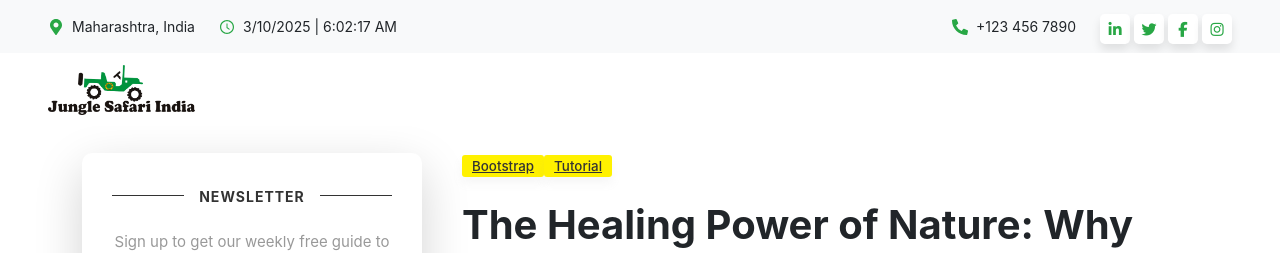
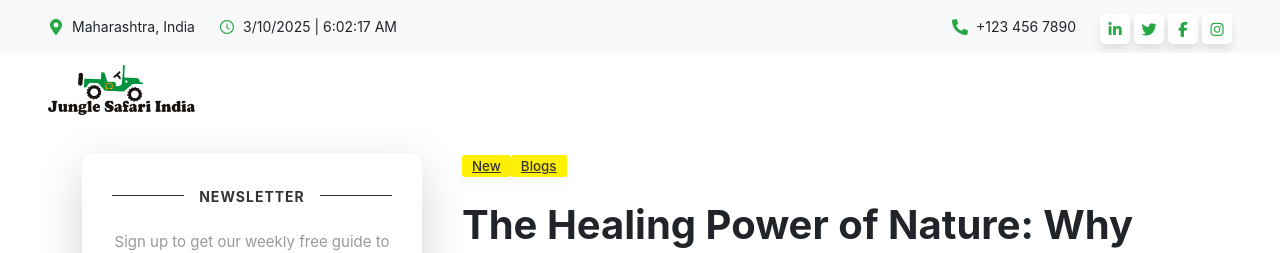
Before and after one commit to sameerpise/Zoo, a React (Vite) app in the folder zoosafari/: page /animalSecond/1 in a window 1280 px wide. Shown: the top 253 px of the page. Built offline with nearby package versions, Linux system fonts and the light colour scheme.

Commit message:
Update SinglePageDummy.jsx

```diff
--- a/zoosafari/src/Component/DummyData/SinglePageDummy.jsx
+++ b/zoosafari/src/Component/DummyData/SinglePageDummy.jsx
@@ -126,10 +126,10 @@ export default function SinglePage() {
 						<div className="after-post-tags">
 							<ul className="tags">
 								<li>
-								<a href="#">bootstrap</a>
+								<a href="#">New</a>
 								</li>
 								<li>
-								<a href="#">tutorial</a>
+								<a href="#">Blogs</a>
 								</li>
 							</ul>
 						</div>
```
